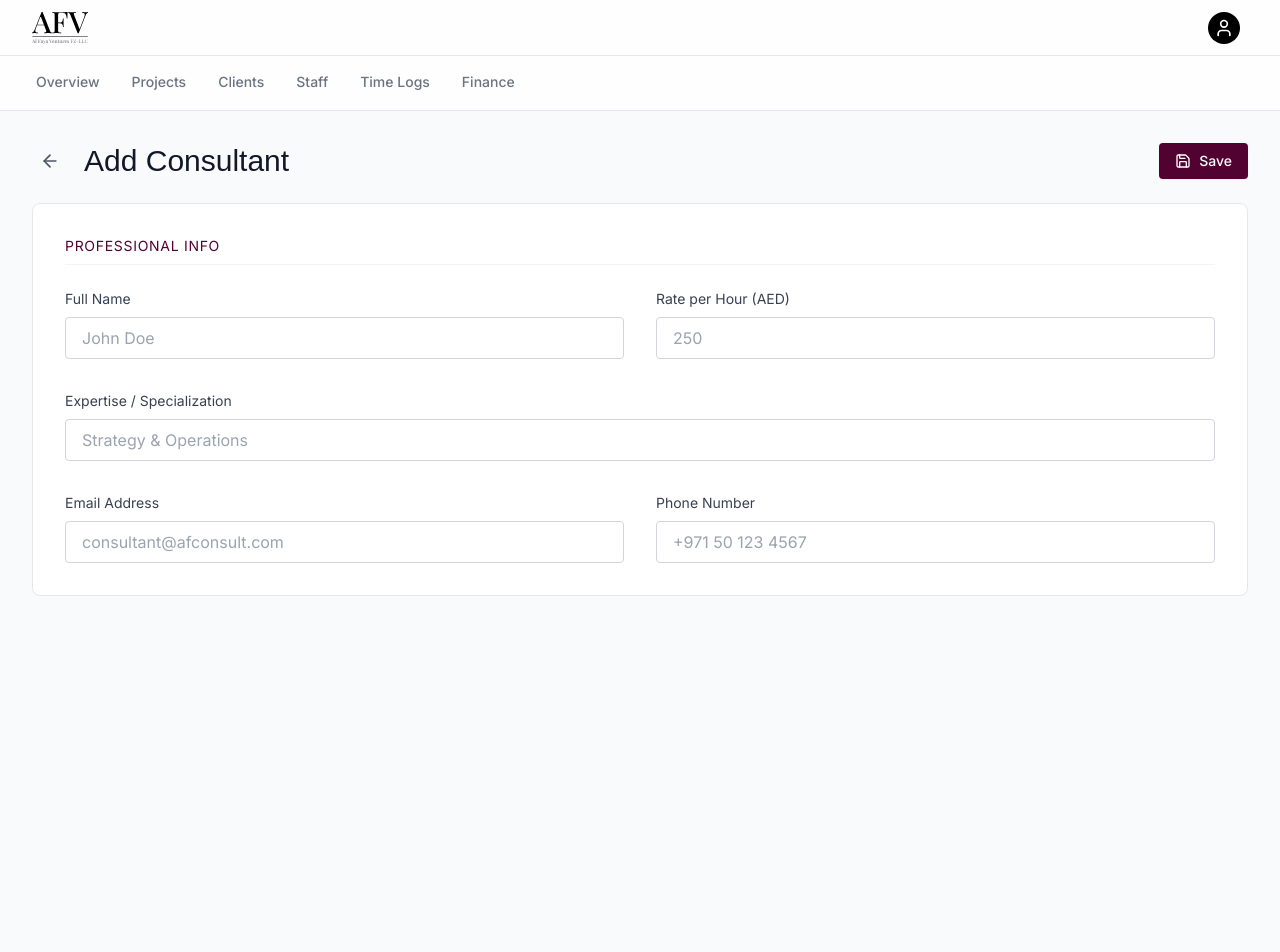
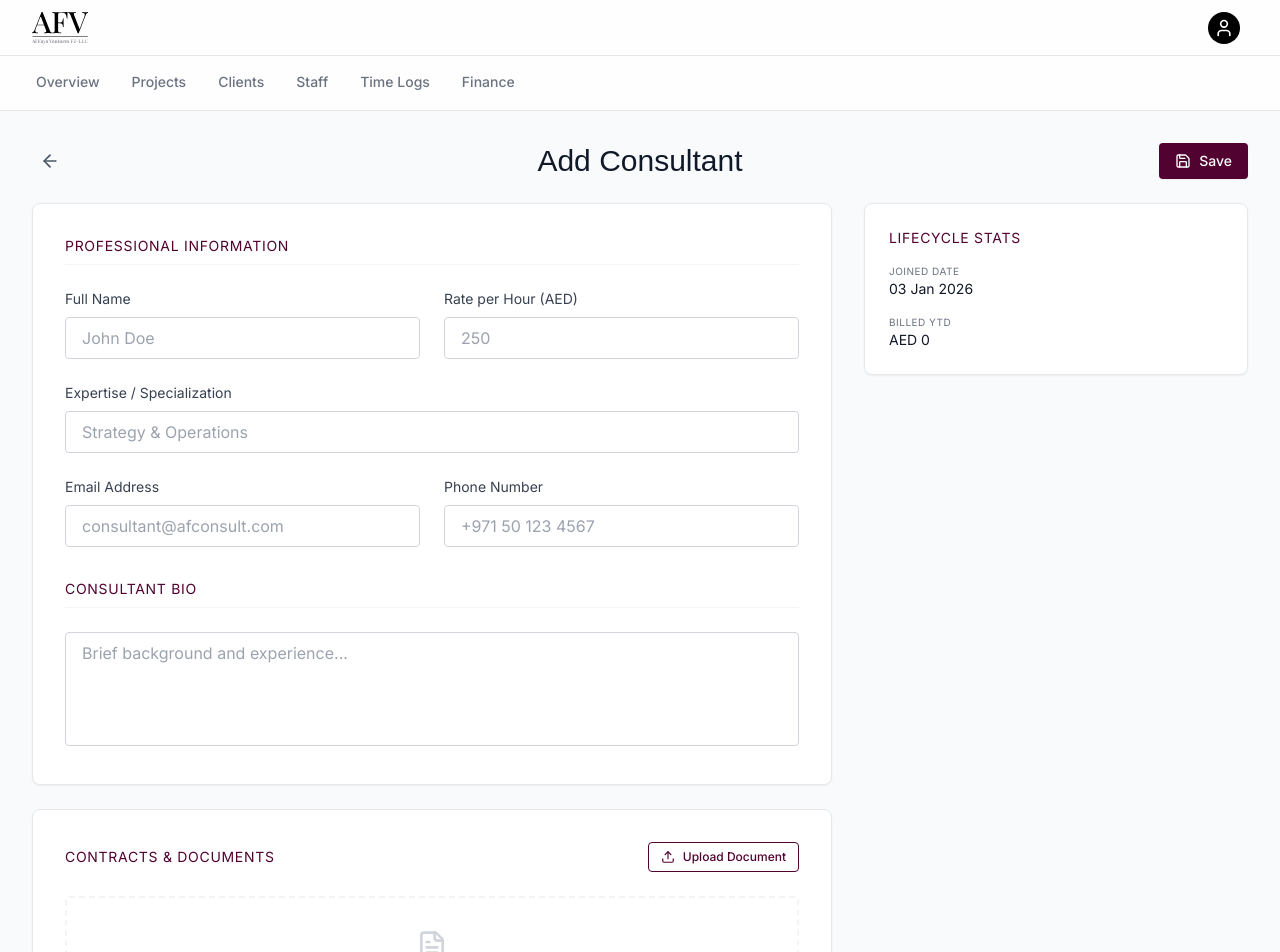
Before and after one commit to lustrecker-lang/alfayainternal, a Next.js app: page /dashboard/afconsult/staff/new in a window 1280 px wide. Shown: the top 952 px of the page. Before the commit the page ends 800 px from the top, so only its background shows below. Built offline with nearby package versions, Linux system fonts and the light colour scheme; a web font is replaced by a local one.

Commit message:
Standardize table font sizes to text-sm across AFCONSULT module

```diff
--- a/app/dashboard/afconsult/clients/page.tsx
+++ b/app/dashboard/afconsult/clients/page.tsx
@@ -39,7 +39,7 @@ export default function ClientsPage() {
                                 className="hover:bg-gray-50 dark:hover:bg-zinc-700/50 cursor-pointer transition-colors"
                             >
                                 <td className="px-6 py-4">
-                                    <Link href={`/dashboard/afconsult/clients/${client.id}`} className="font-normal text-gray-900 dark:text-white hover:text-afconsult font-sans">
+                                    <Link href={`/dashboard/afconsult/clients/${client.id}`} className="text-sm font-normal text-gray-900 dark:text-white hover:text-afconsult font-sans">
                                         {client.name}
                                     </Link>
                                 </td>
--- a/app/dashboard/afconsult/finance/page.tsx
+++ b/app/dashboard/afconsult/finance/page.tsx
@@ -124,12 +124,12 @@ export default function FinancePage() {
                                             <ArrowDownLeft className="w-5 h-5 text-red-600" />
                                         )}
                                         <div>
-                                            <p className="font-normal text-gray-900 dark:text-white font-sans">{inv.number}</p>
+                                            <p className="text-sm font-normal text-gray-900 dark:text-white font-sans">{inv.number}</p>
                                             <p className="text-xs text-gray-500 font-sans">{inv.client} • {inv.date}</p>
                                         </div>
                                     </div>
                                     <div className="text-right flex items-center gap-4">
-                                        <p className="font-normal text-gray-900 dark:text-white font-sans">AED {inv.amount.toLocaleString()}.00</p>
+                                        <p className="text-sm font-normal text-gray-900 dark:text-white font-sans">AED {inv.amount.toLocaleString()}.00</p>
                                         <button
                                             onClick={(e) => {
                                                 e.preventDefault();
--- a/app/dashboard/afconsult/projects/page.tsx
+++ b/app/dashboard/afconsult/projects/page.tsx
@@ -39,7 +39,7 @@ export default function ProjectsPage() {
                                 className="hover:bg-gray-50 dark:hover:bg-zinc-700/50 cursor-pointer transition-colors"
                             >
                                 <td className="px-6 py-4">
-                                    <Link href={`/dashboard/afconsult/projects/${project.id}`} className="font-normal text-gray-900 dark:text-white hover:text-afconsult font-sans">
+                                    <Link href={`/dashboard/afconsult/projects/${project.id}`} className="text-sm font-normal text-gray-900 dark:text-white hover:text-afconsult font-sans">
                                         {project.name}
                                     </Link>
                                 </td>
--- a/app/dashboard/afconsult/staff/[id]/page.tsx
+++ b/app/dashboard/afconsult/staff/[id]/page.tsx
@@ -1,6 +1,6 @@
 'use client';
 
-import { ArrowLeft, Save, Trash2, Mail, Phone, DollarSign, Award, Clock, FileText, Upload } from 'lucide-react';
+import { ArrowLeft, Save, Trash2, FileText, Upload } from 'lucide-react';
 import Link from 'next/link';
 import { useState, use } from 'react';
 
@@ -16,7 +16,7 @@ export default function ConsultantDetailPage({ params }: { params: Promise<{ id:
         email: 'consultant.a@afconsult.com',
         phone: '+971 50 123 4567',
         bio: 'Senior consultant with 10+ years of experience in regional strategy and operational efficiency projects.',
-        joinedDate: '2024-03-15',
+        joinedDate: '15 Mar 2024',
     });
 
     const handleSave = () => {
@@ -171,7 +171,7 @@ export default function ConsultantDetailPage({ params }: { params: Promise<{ id:
                         <div className="space-y-4">
                             <div>
                                 <p className="text-[10px] text-gray-500 uppercase tracking-wider font-sans">Joined Date</p>
-                                <p className="text-sm font-normal text-gray-900 dark:text-white font-sans">15 Mar 2024</p>
+                                <p className="text-sm font-normal text-gray-900 dark:text-white font-sans">{formData.joinedDate}</p>
                             </div>
                             <div>
                                 <p className="text-[10px] text-gray-500 uppercase tracking-wider font-sans">Billed YTD</p>
--- a/app/dashboard/afconsult/staff/new/page.tsx
+++ b/app/dashboard/afconsult/staff/new/page.tsx
@@ -1,6 +1,6 @@
 'use client';
 
-import { ArrowLeft, Save } from 'lucide-react';
+import { ArrowLeft, Save, Upload, FileText } from 'lucide-react';
 import Link from 'next/link';
 import { useState } from 'react';
 
@@ -11,6 +11,8 @@ export default function NewConsultantPage() {
         expertise: '',
         email: '',
         phone: '',
+        bio: '',
+        joinedDate: new Date().toLocaleDateString('en-GB', { day: '2-digit', month: 'short', year: 'numeric' }),
     });
 
     const handleSave = () => {
@@ -19,7 +21,7 @@ export default function NewConsultantPage() {
 
     return (
         <div className="space-y-6">
-            {/* Header with Back and Save */}
+            {/* Header with Back, Centered Title, and Actions */}
             <div className="flex items-center justify-between">
                 <div className="flex items-center gap-4">
                     <Link href="/dashboard/afconsult/staff">
@@ -27,8 +29,13 @@ export default function NewConsultantPage() {
                             <ArrowLeft className="w-5 h-5 text-gray-600 dark:text-gray-400" />
                         </button>
                     </Link>
-                    <h1 className="text-3xl text-gray-900 dark:text-white">Add Consultant</h1>
                 </div>
+
+                <h1 className="text-3xl text-gray-900 dark:text-white absolute left-1/2 -translate-x-1/2">
+                    Add Consultant
+                </h1>
+
+                <div className="flex items-center gap-2">
                     <button
                         onClick={handleSave}
                         className="flex items-center gap-2 px-4 py-2 bg-afconsult text-white hover:opacity-90 transition-opacity shadow-sm text-sm font-medium font-sans"
@@ -38,12 +45,17 @@ export default function NewConsultantPage() {
                         Save
                     </button>
                 </div>
+            </div>
 
-            <div className="bg-white dark:bg-zinc-800 p-8 border border-gray-200 dark:border-gray-700" style={{ borderRadius: '0.5rem' }}>
-                <form className="space-y-6">
-                    <h3 className="text-sm font-normal uppercase tracking-wider text-afconsult font-sans border-b border-gray-100 dark:border-zinc-800 pb-2">Professional Info</h3>
-
-                    <div className="grid grid-cols-1 md:grid-cols-2 gap-8">
+            <div className="grid grid-cols-1 lg:grid-cols-3 gap-8">
+                {/* Main Content - Always Editable Form */}
+                <div className="lg:col-span-2 space-y-6">
+                    <div className="bg-white dark:bg-zinc-800 p-8 border border-gray-200 dark:border-gray-700 shadow-sm" style={{ borderRadius: '0.5rem' }}>
+                        <form className="space-y-8">
+                            {/* Professional Info Section */}
+                            <div className="space-y-6">
+                                <h3 className="text-sm font-normal uppercase tracking-wider text-afconsult font-sans border-b border-gray-100 dark:border-zinc-800 pb-2">Professional Information</h3>
+                                <div className="grid grid-cols-1 md:grid-cols-2 gap-6">
                                     <div>
                                         <label className="block text-sm font-normal text-gray-700 dark:text-gray-300 mb-2 font-sans">Full Name</label>
                                         <input
@@ -55,7 +67,6 @@ export default function NewConsultantPage() {
                                             style={{ borderRadius: '0.25rem' }}
                                         />
                                     </div>
-
                                     <div>
                                         <label className="block text-sm font-normal text-gray-700 dark:text-gray-300 mb-2 font-sans">Rate per Hour (AED)</label>
                                         <input
@@ -67,7 +78,6 @@ export default function NewConsultantPage() {
                                             style={{ borderRadius: '0.25rem' }}
                                         />
                                     </div>
-
                                     <div className="md:col-span-2">
                                         <label className="block text-sm font-normal text-gray-700 dark:text-gray-300 mb-2 font-sans">Expertise / Specialization</label>
                                         <input
@@ -79,7 +89,6 @@ export default function NewConsultantPage() {
                                             style={{ borderRadius: '0.25rem' }}
                                         />
                                     </div>
-
                                     <div>
                                         <label className="block text-sm font-normal text-gray-700 dark:text-gray-300 mb-2 font-sans">Email Address</label>
                                         <input
@@ -91,7 +100,6 @@ export default function NewConsultantPage() {
                                             style={{ borderRadius: '0.25rem' }}
                                         />
                                     </div>
-
                                     <div>
                                         <label className="block text-sm font-normal text-gray-700 dark:text-gray-300 mb-2 font-sans">Phone Number</label>
                                         <input
@@ -104,7 +112,55 @@ export default function NewConsultantPage() {
                                         />
                                     </div>
                                 </div>
+                            </div>
+
+                            {/* Bio / Experience Section */}
+                            <div className="space-y-6">
+                                <h3 className="text-sm font-normal uppercase tracking-wider text-afconsult font-sans border-b border-gray-100 dark:border-zinc-800 pb-2">Consultant Bio</h3>
+                                <textarea
+                                    value={formData.bio}
+                                    onChange={(e) => setFormData({ ...formData, bio: e.target.value })}
+                                    rows={4}
+                                    placeholder="Brief background and experience..."
+                                    className="w-full px-4 py-2 border border-gray-300 dark:border-gray-600 bg-white dark:bg-zinc-900 text-gray-900 dark:text-white focus:ring-2 focus:ring-afconsult outline-none resize-none font-sans"
+                                    style={{ borderRadius: '0.25rem' }}
+                                />
+                            </div>
                         </form>
+                    </div>
+
+                    {/* Contracts & Documents */}
+                    <div className="bg-white dark:bg-zinc-800 p-8 border border-gray-200 dark:border-gray-700 shadow-sm" style={{ borderRadius: '0.5rem' }}>
+                        <div className="flex justify-between items-center mb-6">
+                            <h3 className="text-sm font-normal uppercase tracking-wider text-afconsult font-sans">Contracts & Documents</h3>
+                            <button className="flex items-center gap-2 px-3 py-1.5 border border-afconsult text-afconsult hover:bg-afconsult hover:text-white transition-all text-xs font-medium font-sans" style={{ borderRadius: '0.25rem' }}>
+                                <Upload className="w-3.5 h-3.5" />
+                                Upload Document
+                            </button>
+                        </div>
+                        <div className="text-center py-8 border-2 border-dashed border-gray-100 dark:border-zinc-800 rounded-lg">
+                            <FileText className="w-8 h-8 text-gray-300 mx-auto mb-2" />
+                            <p className="text-sm text-gray-500 font-sans">No documents uploaded yet</p>
+                        </div>
+                    </div>
+                </div>
+
+                {/* Sidebar - Contextual Info */}
+                <div className="space-y-6">
+                    <div className="bg-white dark:bg-zinc-800 p-6 border border-gray-200 dark:border-gray-700 shadow-sm" style={{ borderRadius: '0.5rem' }}>
+                        <h3 className="text-sm font-normal uppercase tracking-wider text-afconsult font-sans mb-4">Lifecycle Stats</h3>
+                        <div className="space-y-4">
+                            <div>
+                                <p className="text-[10px] text-gray-500 uppercase tracking-wider font-sans">Joined Date</p>
+                                <p className="text-sm font-normal text-gray-900 dark:text-white font-sans">{formData.joinedDate}</p>
+                            </div>
+                            <div>
+                                <p className="text-[10px] text-gray-500 uppercase tracking-wider font-sans">Billed YTD</p>
+                                <p className="text-sm font-normal text-gray-900 dark:text-white font-sans">AED 0</p>
+                            </div>
+                        </div>
+                    </div>
+                </div>
             </div>
         </div>
     );
--- a/app/dashboard/afconsult/staff/page.tsx
+++ b/app/dashboard/afconsult/staff/page.tsx
@@ -38,7 +38,7 @@ export default function StaffPage() {
                                 className="hover:bg-gray-50 dark:hover:bg-zinc-700/50 cursor-pointer transition-colors"
                                 onClick={() => window.location.href = `/dashboard/afconsult/staff/${consultant.id}`}
                             >
-                                <td className="px-6 py-4 font-normal text-gray-900 dark:text-white font-sans">{consultant.name}</td>
+                                <td className="px-6 py-4 text-sm font-normal text-gray-900 dark:text-white font-sans">{consultant.name}</td>
                                 <td className="px-6 py-4 text-sm font-normal text-gray-600 dark:text-gray-400 font-sans">AED {consultant.rate}</td>
                                 <td className="px-6 py-4 text-sm font-normal text-gray-600 dark:text-gray-400 font-sans">{consultant.expertise}</td>
                             </tr>
```
Lines whose indentation alone changed are shown as unchanged.
